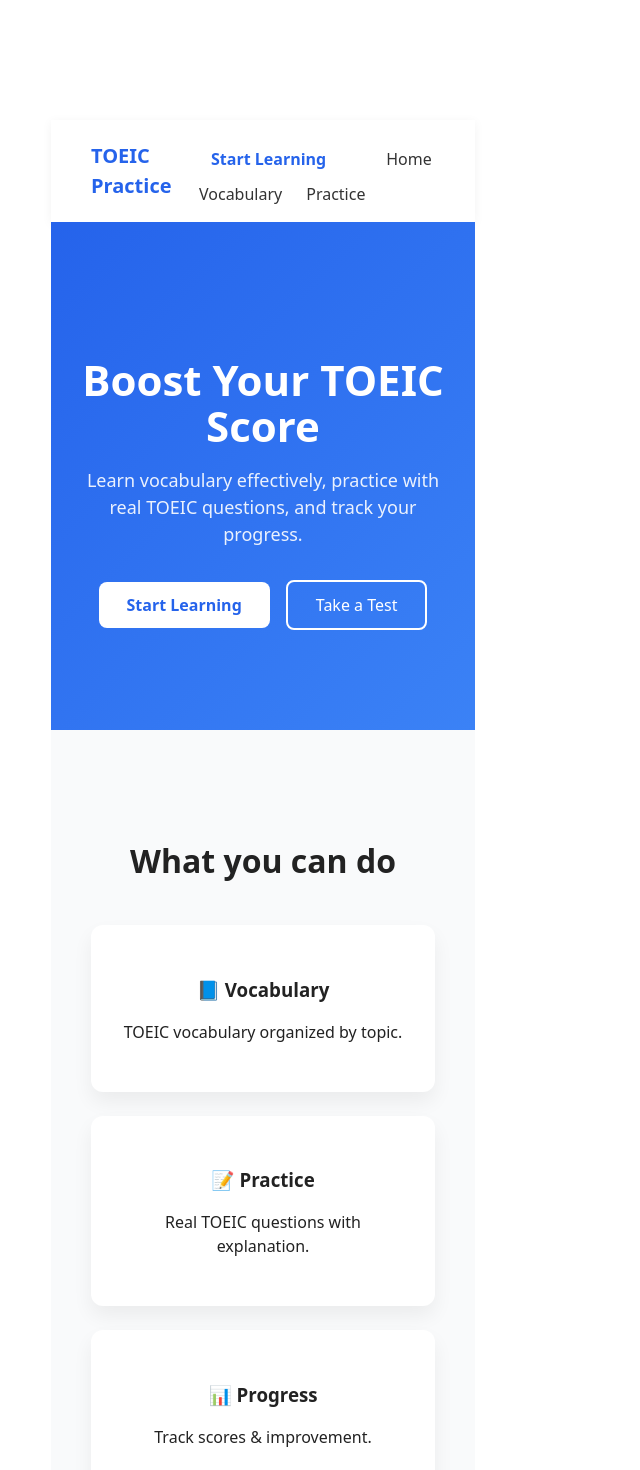
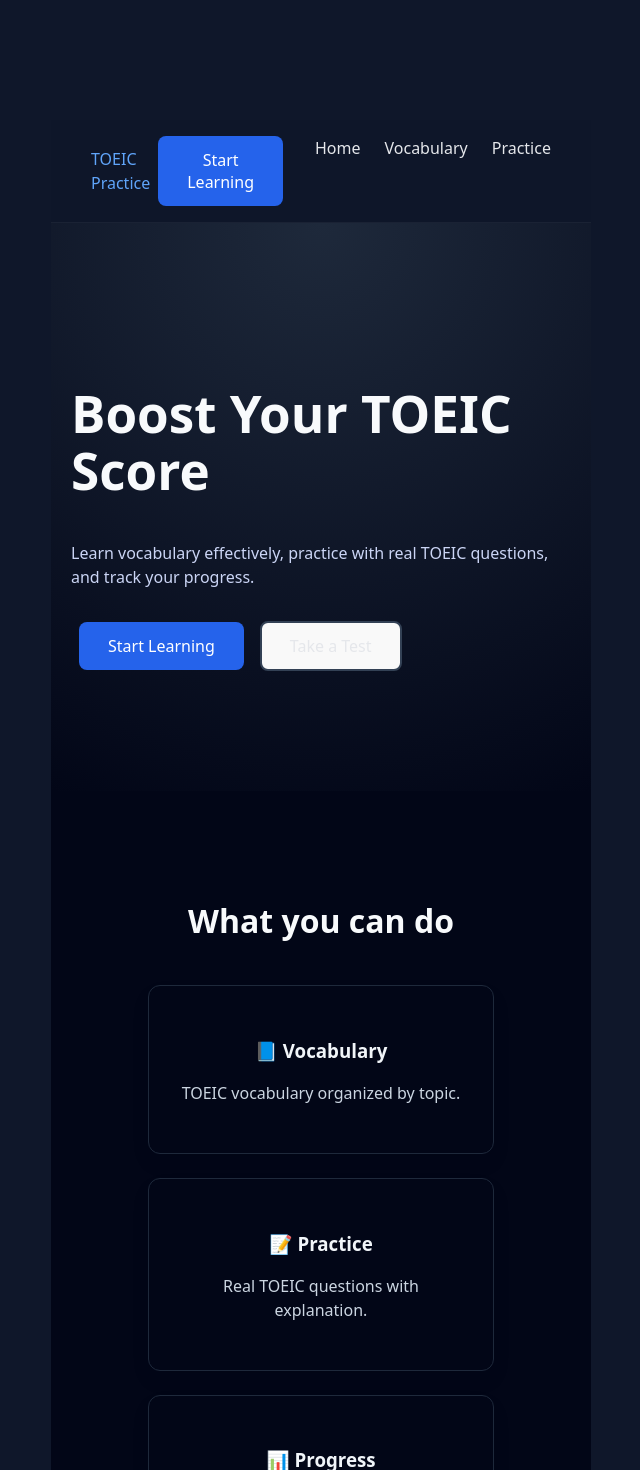
Before and after one commit to truongluu46/toeic-web, a React (Vite) app: page / in a window 1280 px wide. Shown: the part 380-1850 px from the top of the page, without its empty margins (449-1089 px from the left). Built offline with nearby package versions, Linux system fonts and the light colour scheme.

Commit message:
refactor(ui): apply dark theme across entire site

```diff
--- a/src/pages/Home.css
+++ b/src/pages/Home.css
@@ -1,58 +1,77 @@
+/* ===== Dark Theme Base ===== */
+html, body {
+  margin: 0;
+  padding: 0;
+  background: #0f172a; /* slate-900 */
+  color: #e5e7eb;      /* gray-200 */
+  font-family: system-ui, -apple-system, BlinkMacSystemFont;
+}
+
 /* Reset nhẹ */
 .home {
   font-family: system-ui, Arial, sans-serif;
-  color: #222;
+   min-height: 100vh;
+  background: #0f172a;
 }
 
-/* Navbar */
 .navbar {
   display: flex;
   justify-content: space-between;
-  align-items: center;
-  padding: 16px 40px;
-  background: #ffffff;
-  box-shadow: 0 2px 10px rgba(0,0,0,0.05);
+  align-items: center ;
+  background: rgba(15, 23, 42, 0.85);
+  backdrop-filter: blur(10px);
+  border-bottom: 1px solid rgba(255,255,255,0.05);
+  box-shadow: none;
+  padding : 16px 40px ;
 }
 
 .logo {
-  font-size: 20px;
-  font-weight: 700;
-  color: #2563eb;
+  color: #60a5fa; /* blue-400 */
+}
+
+.navbar nav {
+  display: flex;
+  gap: 24px;
 }
 
 .navbar nav a {
-  margin-left: 24px;
-  text-decoration: none;
-  color: #333;
-  font-weight: 500;
+  color: #e5e7eb;
 }
 
 .navbar nav a:hover {
-  color: #2563eb;
+  color: #60a5fa;
 }
+
+.navbar nav a::after {
+  background: #60a5fa;
+}
+
 
 /* Hero */
 .hero {
-  background: linear-gradient(135deg, #2563eb, #3b82f6);
-  color: white;
-  padding: 100px 20px;
-  text-align: center;
+  background: radial-gradient(
+    circle at top,
+    #1e293b,
+    #020617
+  );
+  padding: 120px 20px;
 }
+
+.hero h1 {
+  color: #f8fafc;
+}
+
+.hero p {
+  color: #cbd5f5;
+}
+
 
 .hero-content {
   max-width: 700px;
   margin: 0 auto;
 }
 
-.hero h1 {
-  font-size: 42px;
-  margin-bottom: 16px;
-}
 
-.hero p {
-  font-size: 18px;
-  opacity: 0.9;
-}
 
 /* Buttons */
 .hero-actions {
@@ -68,17 +87,25 @@
 }
 
 .btn.primary {
-  background: white;
-  color: #2563eb;
-  border: none;
-  font-weight: 600;
+  background: #2563eb;
+  color: white;
+}
+
+.btn.primary:hover {
+  background: #1d4ed8;
 }
 
 .btn.outline {
-  background: transparent;
-  color: white;
-  border: 2px solid white;
+  color: #e5e7eb;
+  border: 2px solid #334155;
 }
+
+.btn.outline:hover {
+  background: #1e293b;
+}
+
+
+
 
 /* Features */
 .features {
@@ -117,6 +144,32 @@
   margin-bottom: 12px;
 }
 
+/* update feature */
+.features {
+  background: #020617;
+}
+
+.features h2 {
+  color: #f8fafc;
+}
+
+.feature-card {
+  background: #020617;
+  border: 1px solid #1e293b;
+  color: #cbd5e1;
+}
+
+.feature-card h3 {
+  color: #f1f5f9;
+}
+
+.feature-card:hover {
+  transform: translateY(-6px);
+  border-color: #2563eb;
+}
+
+
+
 /* CTA */
 .cta {
   padding: 80px 20px;
@@ -128,6 +181,18 @@
   font-size: 30px;
   margin-bottom: 24px;
 }
+/*update CTA */
+.cta {
+  background: linear-gradient(
+    135deg,
+    #020617,
+    #0f172a
+  );
+}
+
+.cta h2 {
+  color: #f8fafc;
+}
 
 /* Footer */
 .footer {
@@ -135,6 +200,12 @@
   text-align: center;
   background: #111827;
   color: #9ca3af;
+}
+/* update Footer */
+.footer {
+  background: #020617;
+  color: #64748b;
+  border-top: 1px solid #1e293b;
 }
 
 /* Responsive */
```
